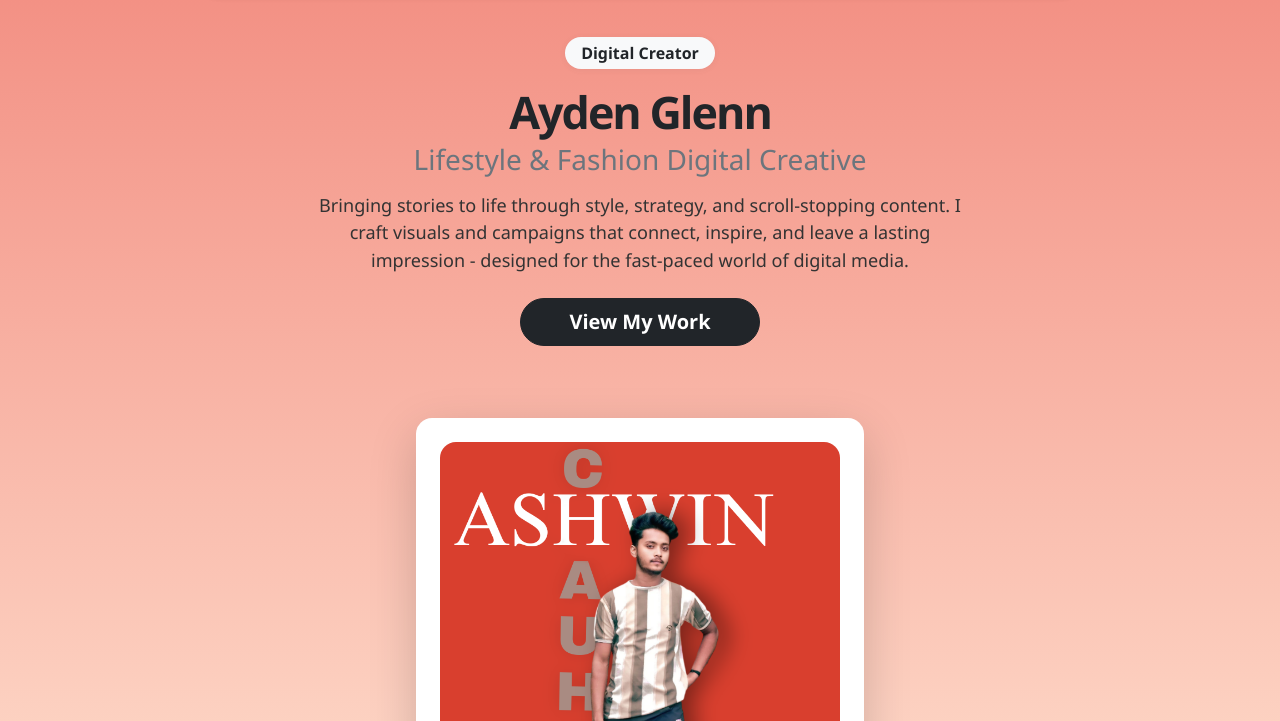
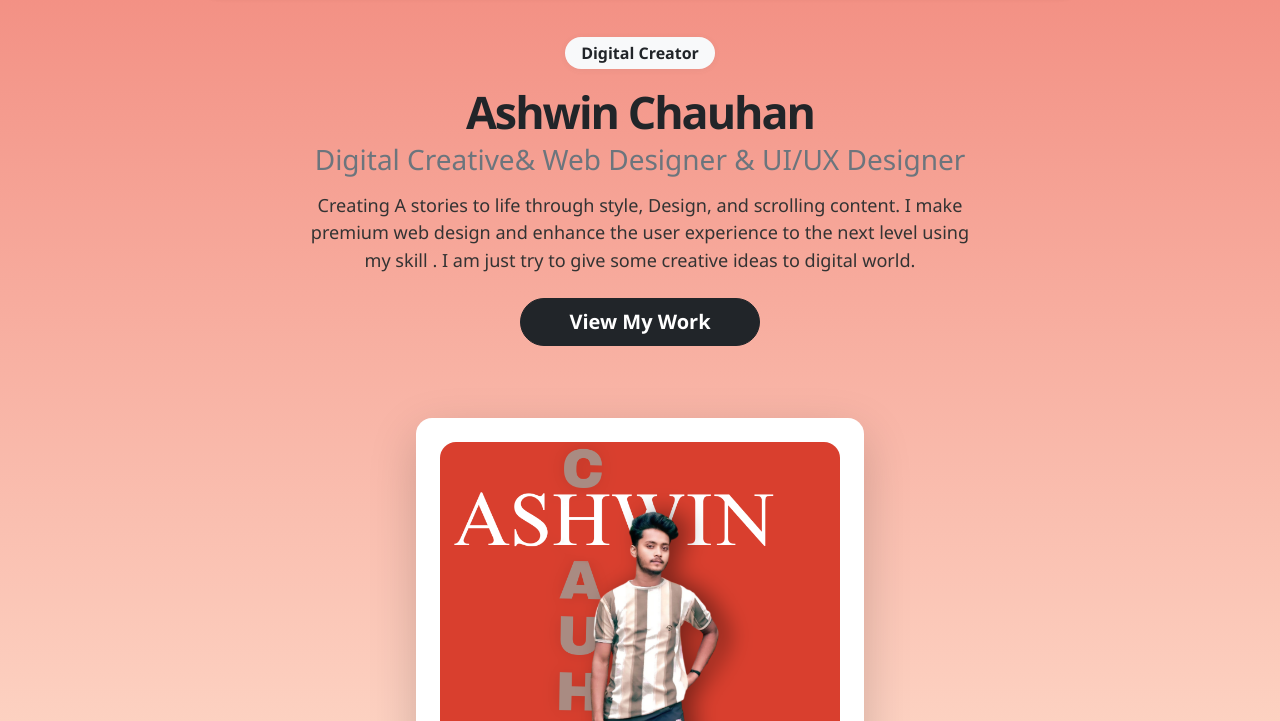
Before and after one commit to Ashwinbabu01/portfolio2, a plain HTML site: page index.html in a window 1280 px wide. Shown: the part 79-800 px from the top of the page. Drawn offline with nearby package versions, Linux system fonts and the light colour scheme.

Commit message:
Update index.html

```diff
--- a/index.html
+++ b/index.html
@@ -3,7 +3,7 @@
 <head>
   <meta charset="UTF-8" />
   <meta name="viewport" content="width=device-width, initial-scale=1.0"/>
-  <title>Ayden Glenn - Portfolio</title>
+  <title>Ashwin Chauhan - Portfolio</title>
   <!-- Bootstrap CSS CDN -->
   <link href="https://cdn.jsdelivr.net/npm/bootstrap@5.3.3/dist/css/bootstrap.min.css" rel="stylesheet">
   <!-- Custom CSS -->
@@ -39,19 +39,19 @@
     <!-- Digital Creator Badge -->
     <span class="badge bg-light text-dark mb-3 badge-shadow px-3 py-2" style="font-size:1rem; border-radius:20px;">Digital Creator</span>
     <!-- Main Name -->
-    <h1 class="fw-bold hero-title mb-1">Ayden Glenn</h1>
+    <h1 class="fw-bold hero-title mb-1">Ashwin Chauhan</h1>
     <!-- Subtitle -->
-    <h3 class="fw-normal mb-3 text-secondary" style="font-weight:400;">Lifestyle &amp; Fashion Digital Creative</h3>
+    <h3 class="fw-normal mb-3 text-secondary" style="font-weight:400;"> Digital Creative&amp; Web Designer & UI/UX Designer </h3>
     <!-- Description -->
     <p class="mb-4 hero-desc text-center px-3" style="max-width:700px;">
-      Bringing stories to life through style, strategy, and scroll-stopping content. I craft visuals and campaigns that connect, inspire, and leave a lasting impression - designed for the fast-paced world of digital media.
+      Creating A stories to life through style, Design, and scrolling content. I make premium web design and enhance the user experience to the next level using my skill . I am just try to give some creative ideas to digital world.
     </p>
     <!-- View My Work Button -->
     <a href="#" class="btn btn-dark cta-btn mb-5 px-5 py-2 fs-5 rounded-pill">View My Work</a>
     <!-- Main Image Section -->
     <div class="hero-img-wrapper shadow-lg rounded-4">
       <!-- Apni image ka path yahan set karein -->
-      <img src="images/webimage.png" alt="Ayden Glenn" class="hero-img rounded-4" />
+      <img src="images/webimage.png" alt="Ashwin Chauhan" class="hero-img rounded-4" />
     </div>
   </section>
   <!-- Bootstrap JS (for navbar toggling on mobile) -->
```
